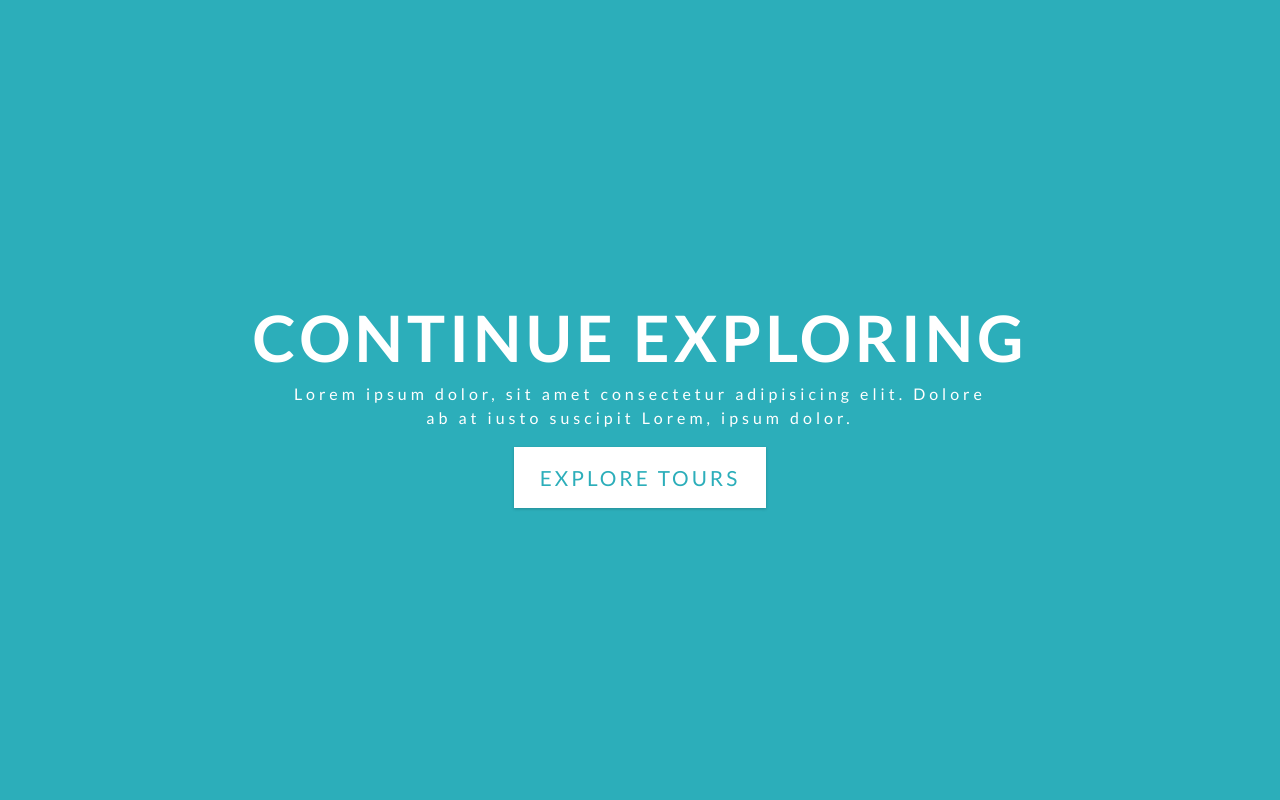
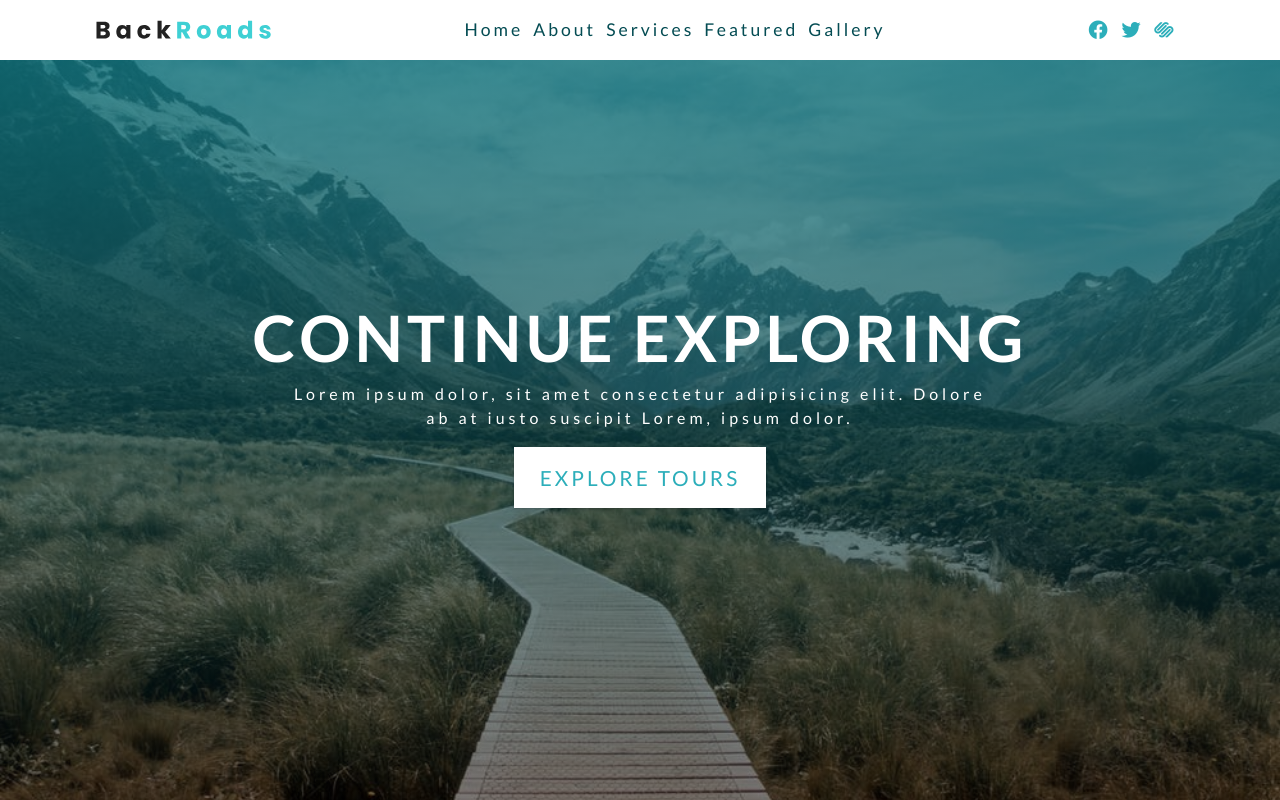
Before and after one commit to Kapil9711/Backroad, a plain HTML site: page index.html in a window 1280 px wide. Drawn offline with Linux system fonts and the light colour scheme.

Commit message:
set for header and navbar completed

```diff
--- a/index.html
+++ b/index.html
@@ -18,15 +18,44 @@
   <body>
     <header id="home">
       <!-- navbar -->
+      <nav class="navbar">
+        <div class="content-wrapper">
+          <div class="img-wrapper">
+            <img src="./images/logo.svg" alt="logo-img" />
+          </div>
+          <div class="list-wrapper">
+            <ul>
+              <li><a href="#home">home </a></li>
+              <li><a href="#about">about </a></li>
+              <li><a href="#services">services</a></li>
+              <li><a href="#featured">featured</a></li>
+              <li><a href="#gallery">gallery </a></li>
+            </ul>
+          </div>
+          <div class="icon-wrapper">
+            <i class="fas fa-bars icon-hamburger"></i>
+            <div class="icons">
+              <i class="fab fa-facebook icon"></i>
+              <i class="fab fa-twitter icon"></i>
+              <i class="fab fa-squarespace icon"></i>
+            </div>
+          </div>
+        </div>
+      </nav>
       <!-- hero element -->
+
       <div class="hero">
-        <div class="hero-banner">
-          <h1>continue exploring</h1>
-          <p>
-            Lorem ipsum dolor, sit amet consectetur adipisicing elit. Dolore ab
-            at iusto suscipit Lorem, ipsum dolor.
-          </p>
-          <a href="#featured" class="btn hero-btn scroll-link">explore tours</a>
+        <div class="max-content-wrapper">
+          <div class="hero-banner">
+            <h1>continue exploring</h1>
+            <p>
+              Lorem ipsum dolor, sit amet consectetur adipisicing elit. Dolore
+              ab at iusto suscipit Lorem, ipsum dolor.
+            </p>
+            <a href="#featured" class="btn hero-btn scroll-link"
+              >explore tours</a
+            >
+          </div>
         </div>
       </div>
     </header>
--- a/styles/styles.css
+++ b/styles/styles.css
@@ -118,7 +118,7 @@ p{
     color: var(--clr-grey-5);
 }
 
-@media (min-width:1100px){
+@media (min-width:850px){
     h1{
         font-size:4rem;
     }
@@ -162,6 +162,97 @@ global classes
     color:var(--clr-primary-1);
 }
 
+.max-content-wrapper{
+    padding: 0 10px;
+    max-width: 800px;
+}
+
+/*
+=======
+header
+=======
+*/
+
+#home{
+    height: 100%;
+}
+
+/*
+=======
+navbar
+=======
+*/
+
+header .navbar{
+    height: 60px;
+    width:100%;
+    position:fixed;
+    background-color: var(--clr-white);
+}
+
+.navbar .content-wrapper{
+    display: flex;
+    justify-content: space-between;
+    align-items: center;
+    height: 100%;
+    padding:0 32px;
+}
+
+.navbar .list-wrapper{
+    display: none;
+    justify-content: center;
+    align-items: center;
+
+
+}
+.list-wrapper ul{
+    display: flex;
+}
+
+.list-wrapper ul li{
+    margin-right: 10px;
+}
+
+.list-wrapper ul a{
+    color: var(--clr-primary-1);
+    font-size: 1.1rem;
+    letter-spacing: 3px;
+    text-transform: capitalize;
+}
+
+.icon-hamburger{
+    color: var(--clr-primary-5);
+   font-size: 30px;
+}
+
+.icons{
+    color:var(--clr-primary-5);
+    font-size: 1.2rem;
+    display: none;
+}
+
+.icons .icon{
+   margin-right: 10px;
+}
+
+/* max tablet and furter */
+@media (min-width:850px){
+
+    .navbar .content-wrapper{
+        justify-content: space-around;
+        padding:0;
+    }
+    .navbar .list-wrapper{
+        display: flex;
+    }
+    .icon-hamburger{
+        display: none;
+    }
+    .icons{
+        display: initial;
+    }
+}
+
 
 
 /*
@@ -169,18 +260,18 @@ global classes
 hero
 =======
 */
+
 .hero{
     display: flex;
     justify-content: center;
     align-items: center;
-    background-color: var(--clr-primary-5);
-    min-height: 100vh;
+    background: linear-gradient(to bottom right,var(--clr-primary-5),var(--clr-primary-2)) ;
+    min-height: 100%;
 }
 
 .hero-banner{
     text-align: center;
-    width: min-content;
-    max-width: 800px;
+    width: fit-content;
 }
 
 .hero-banner h1{
@@ -191,8 +282,9 @@ hero
     color: var(--clr-white);
     letter-spacing: 4px;
 
+
 }
-.hero-banner a{
+.hero-btn{
     background-color: var(--clr-white);
     color:var(--clr-primary-5);
     font-size:1.3rem;
@@ -200,17 +292,26 @@ hero
     letter-spacing: 3px;
     text-transform: uppercase;
 }
-.hero-banner a:hover{
+.hero-btn:hover{
     border:3px solid var(--clr-white);
-    background-color: var(--clr-primary-5);
+    background: transparent;
     color:var(--clr-white);
+
 }
 
+/* min tablet styles */
 @media (min-width:550px){
-    .hero-banner{
-        width:fit-content;
-    }
     .hero-banner p{
-       padding:0 40px;
+        padding:0 40px;
     }
 }
+
+/* max tablet styles */
+@media (min-width:850px){
+   .hero{
+    background: linear-gradient(hsl(var(--dark-hue) 81% 29% /.8),rgb(0,0,0,.5)),url('../images/main.jpeg');
+    background-repeat: no-repeat;
+    background-size: cover;
+    background-position: center;
+   }
+}
```
